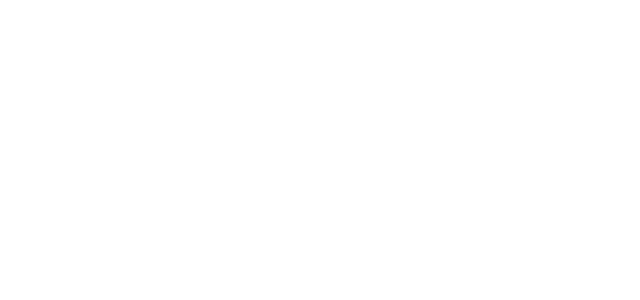
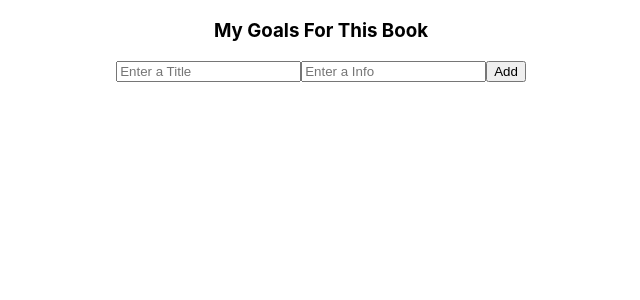
Before and after one commit to fatimabatooll/assignment, a React (Create React App) app: page / in a window 1280 px wide. Shown: the top 300 px of the page, without its empty margins (319-959 px from the left). Built offline with nearby package versions, Linux system fonts and the light colour scheme.

Commit message:
add and read

```diff
--- a/src/App.js
+++ b/src/App.js
@@ -1,9 +1,18 @@
+import { useState } from 'react';
 import './App.css';
 import Goals from './Components/Goals';
+import Header from './Components/Header';
+
 function App() {
+  const [data, setData] = useState([])
   return (
     <div className="App">
-
+      <Header setData={setData} data={data}/>
+      {data.map((e) => {
+        return(
+          <Goals title={e.title} info={e.info}/>
+        )
+      })}
     </div>
   );
 }
--- a/src/Components/Goals.js
+++ b/src/Components/Goals.js
@@ -1,8 +1,11 @@
 import React from 'react'
 
-const Goals = () => {
+const Goals = ({title, info}) => {
   return (
-    <div>Goals</div>
+    <div>
+    <h1>{title}</h1>
+    <p>{info}</p>
+    </div>
   )
 }
 
--- a/src/Components/Header.js
+++ b/src/Components/Header.js
@@ -1,9 +1,24 @@
-import React from 'react'
+import React, { useState } from 'react'
 
-const Header = () => {
+const Header = ({setData, data}) => {
+    const [title, setTitle] = useState('')
+    const [info, setInfo] = useState('')
+
+    const handleSubmit = () => {
+            setData([...data, {title:title, info:info}])
+    }
   return (
     <div>
         <h3>My Goals For This Book</h3>
+
+            <input value={title} onChange={(e) => setTitle(e.target.value)}
+                placeholder='Enter a Title'
+            />
+            <input value={info} onChange={(e) => setInfo(e.target.value)}
+                placeholder='Enter a Info'
+            />
+            <button onClick={handleSubmit}>Add</button>
+
     </div>
   )
 }
```
